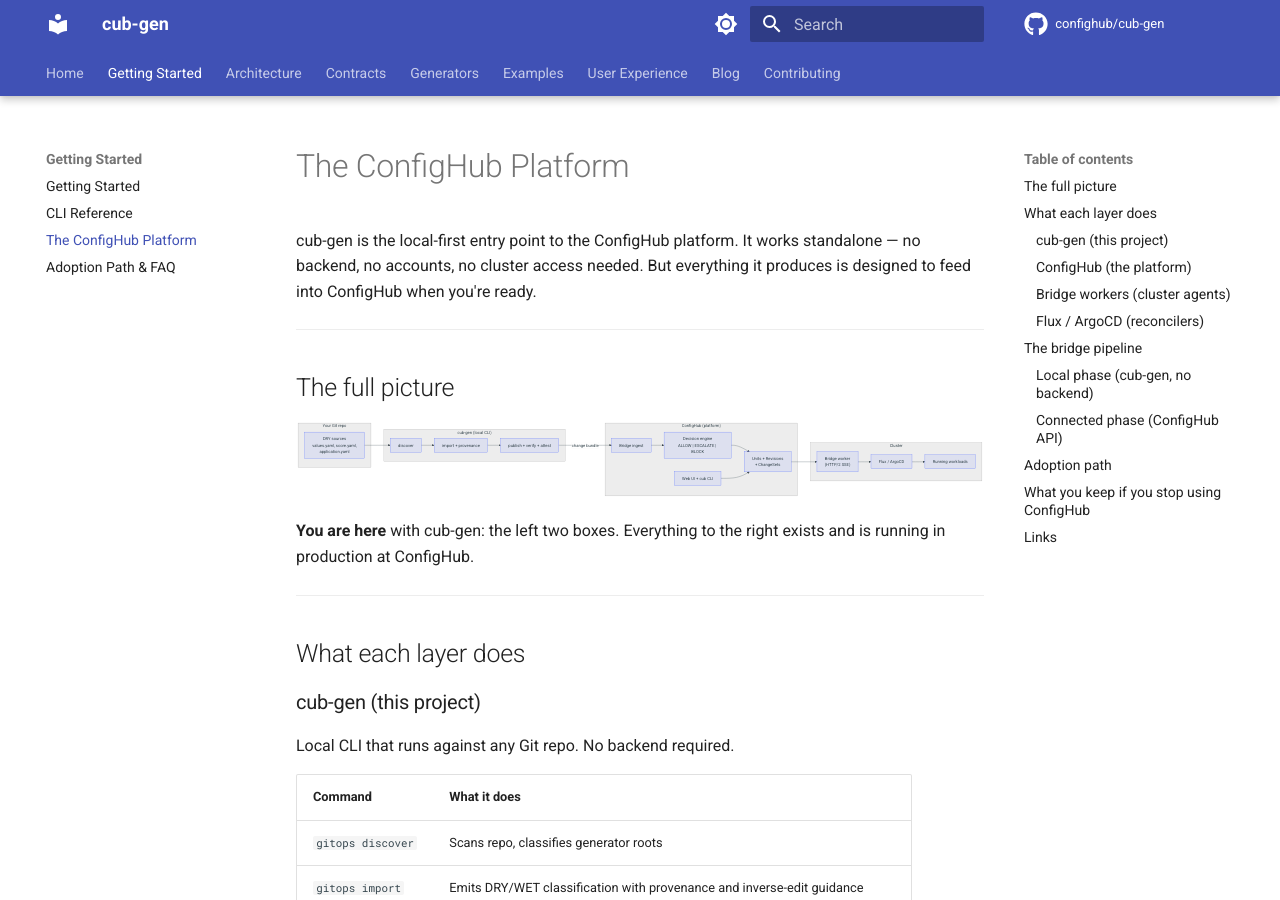
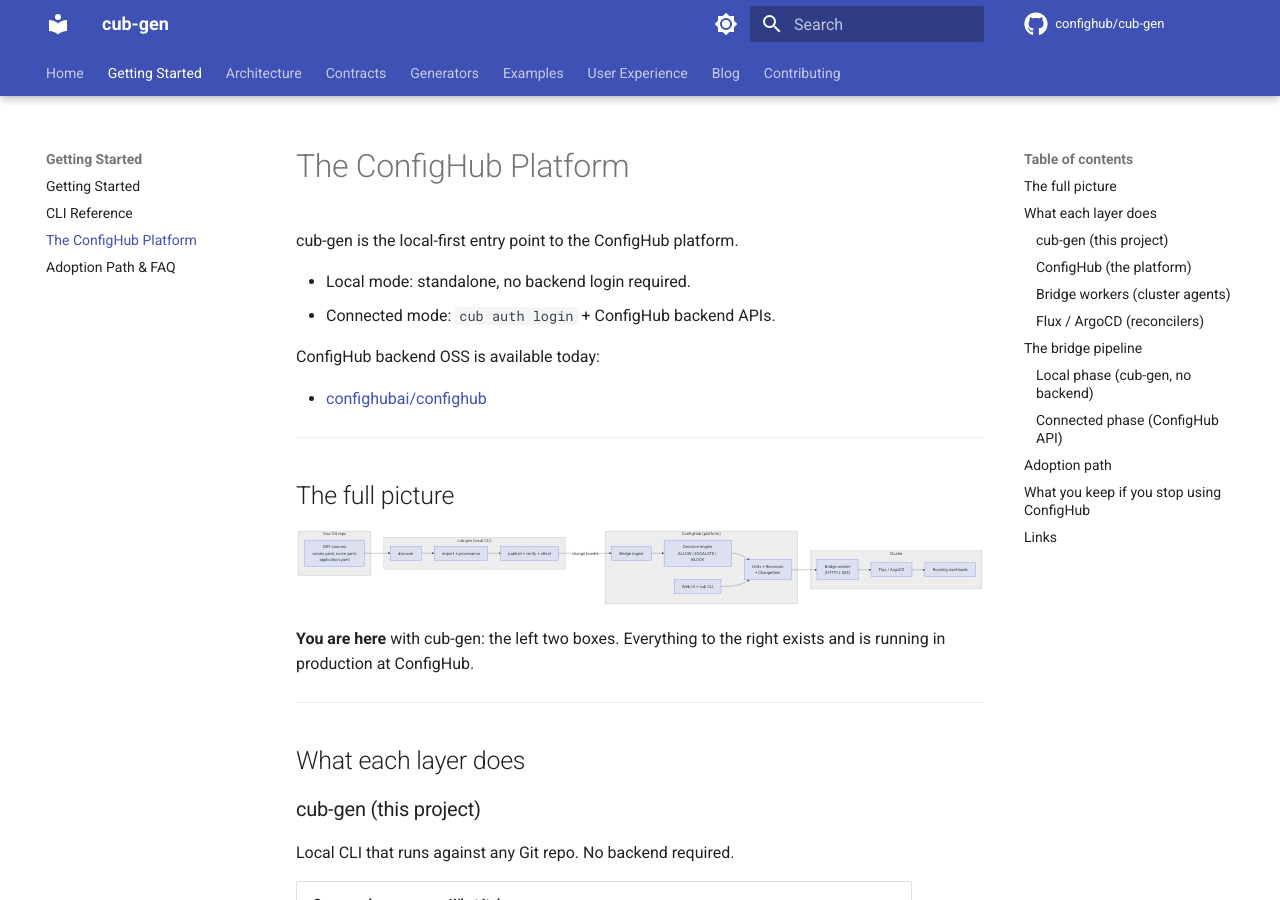
Before and after one commit to confighub/cub-gen, an MkDocs documentation site: the page built from docs/platform.md, in a window 1280 px wide and 900 px high. Built offline with MkDocs 1.6.1 and Material for MkDocs 9.7.7, drawn with Linux system fonts in a browser that asks for light colours; comment, search, counter and statistics services are not loaded.

Commit message:
docs(platform): clarify local vs connected and backend availability (#147)

```diff
--- a/docs/platform.md
+++ b/docs/platform.md
@@ -1,6 +1,13 @@
 # The ConfigHub Platform
 
-cub-gen is the local-first entry point to the ConfigHub platform. It works standalone — no backend, no accounts, no cluster access needed. But everything it produces is designed to feed into ConfigHub when you're ready.
+cub-gen is the local-first entry point to the ConfigHub platform.
+
+- Local mode: standalone, no backend login required.
+- Connected mode: `cub auth login` + ConfigHub backend APIs.
+
+ConfigHub backend OSS is available today:
+
+- [confighubai/confighub](https://github.com/confighubai/confighub)
 
 ---
 
```
